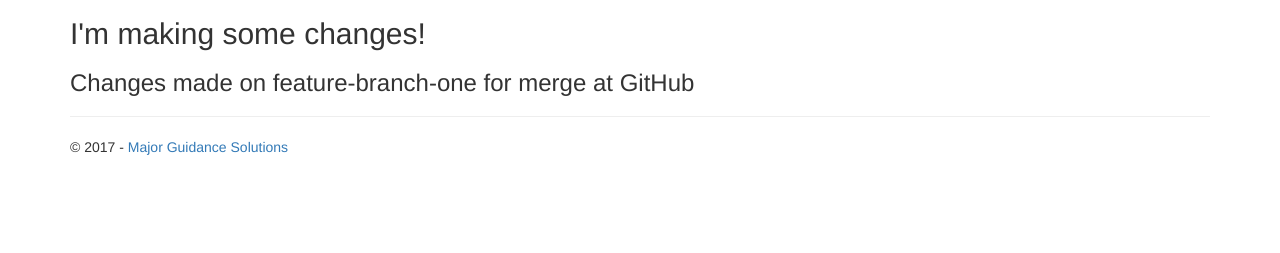
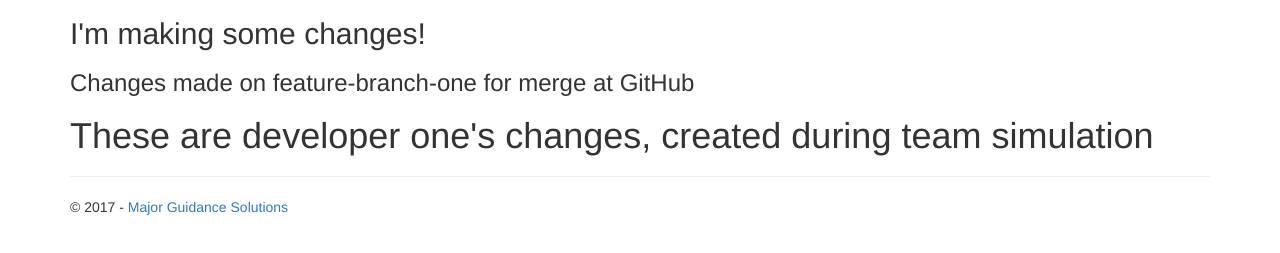
Before and after one commit to majorguidancesolutions/defaultweb_activity, a plain HTML site: page details.html in a window 1280 px wide. Shown: the part 103-356 px from the top of the page. Drawn offline with nearby package versions, Linux system fonts and the light colour scheme.

Commit message:
Developer one critical changes

```diff
--- a/details.html
+++ b/details.html
@@ -46,6 +46,9 @@
 
             <h2> I'm making some changes! </h2>
             <h3> Changes made on feature-branch-one for merge at GitHub</h3>
+
+            <h1>These are developer one's changes, created during team simulation</h1>
+
             <hr />
             <footer>
                 <p>&copy; 2017 - <a href="http://www.majorguidancesolutions.com">Major Guidance Solutions</a></p>
```
